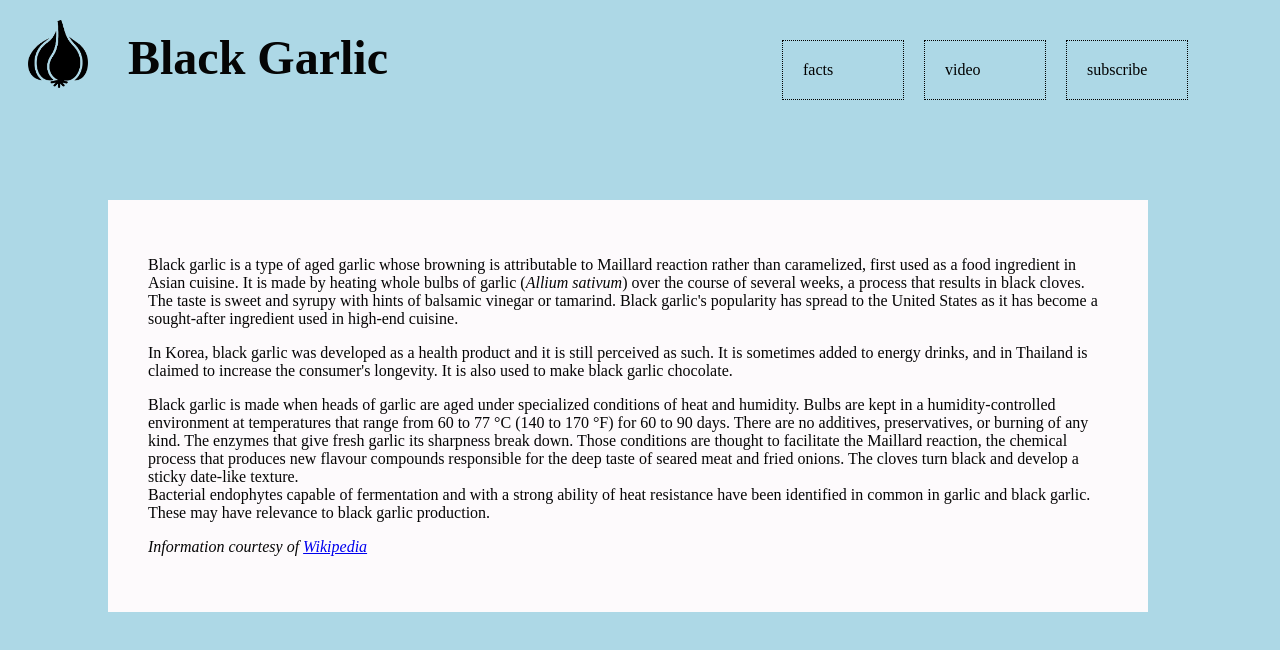
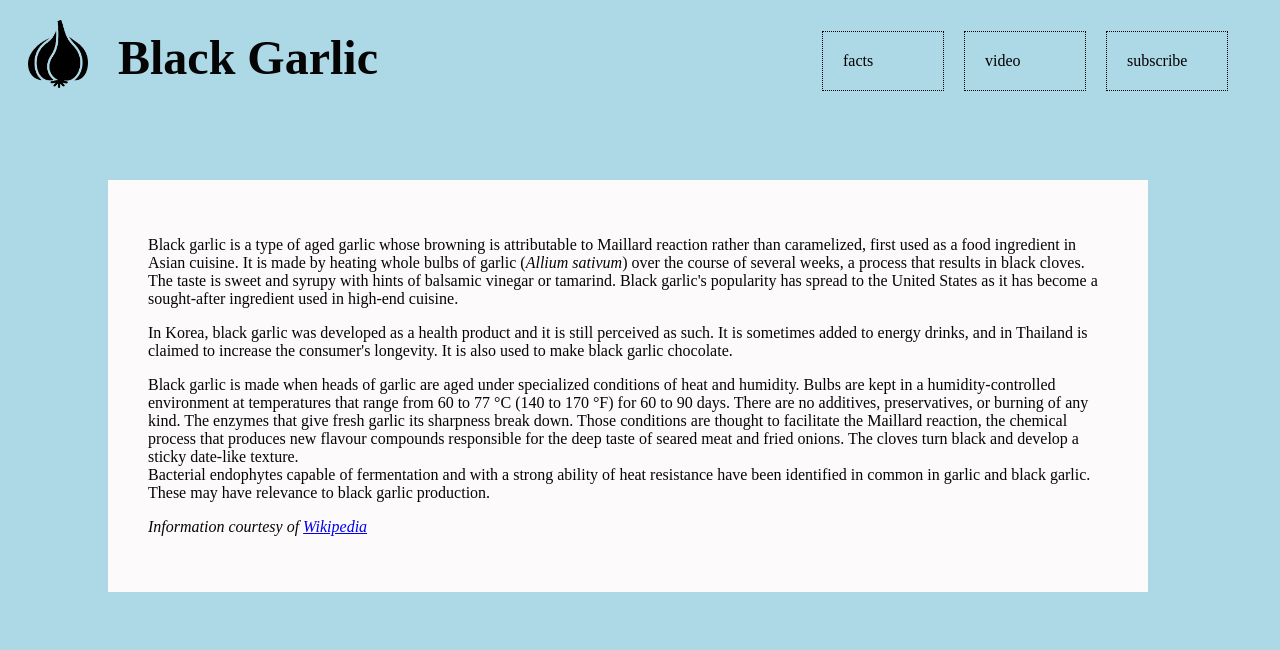
Before and after one commit to ChiselD/fcc-product-landing-page, a plain HTML site: page index.html in a window 1280 px wide. Shown: the top 650 px of the page. Drawn offline with Linux system fonts and the light colour scheme.

Commit message:
further adjust header placing and add stickiness

```diff
--- a/index.html
+++ b/index.html
@@ -60,8 +60,8 @@
         <div id="formholder" class="chunk">
           <form id="form" action="https://www.freecodecamp.com/email-submit" method="post">
             <p>To subscribe and learn more about black garlic, enter your email address below.</p>
-            <input id="email" type="email" name="" value="" placeholder="Your Email" required>
-            <input id="submit" type="submit" name="" value="Submit">
+            <input id="email" type="email" name="email" value="" placeholder="Your Email" required>
+            <input id="submit" type="submit" name="submit" value="Submit">
           </form>
         </div>
 
--- a/style.css
+++ b/style.css
@@ -8,6 +8,7 @@ body {
 
 header {
   width: 100%;
+  height: 80px;
   position: fixed;
   top: 0px;
   overflow: hidden;
@@ -17,13 +18,13 @@ header {
 }
 
 h1 {
-  margin: 10px 0 0 40px;
-  display: inline;
+  margin: 10px 0 0 90px;
+  display: flex;
   font-size: 3em;
 }
 
 section {
-  margin-top: 160px;
+  margin-top: 140px;
   /* border: 1px solid yellow; */
 }
 
@@ -52,31 +53,23 @@ iframe {
   float: left;
   width: 60px;
   height: auto;
+  display: flex;
 }
 
 #nav-bar {
+  margin: -70px 80px 0 0;
+  min-width: 80px;
   float: right;
-  display: inline-block;
-  margin: 20px 60px;
+  display: flex;
   /* border: 1px solid brown; */
 }
 
-#nav-bar > * {
-  display: inline-block;
-  /* border: 1px solid red; */
-}
-
-#nav-bar img, h1 {
-  float: left;
-}
-
 #nav-bar ul {
-  float: right;
-  margin: 0 60px 0 0;
+  /* margin: 0 80px 0 0; */
 }
 
 #nav-bar li {
-  display: inline-block;
+  display: flex;
   float: left;
   padding: 20px;
   margin-left: 20px;
```
